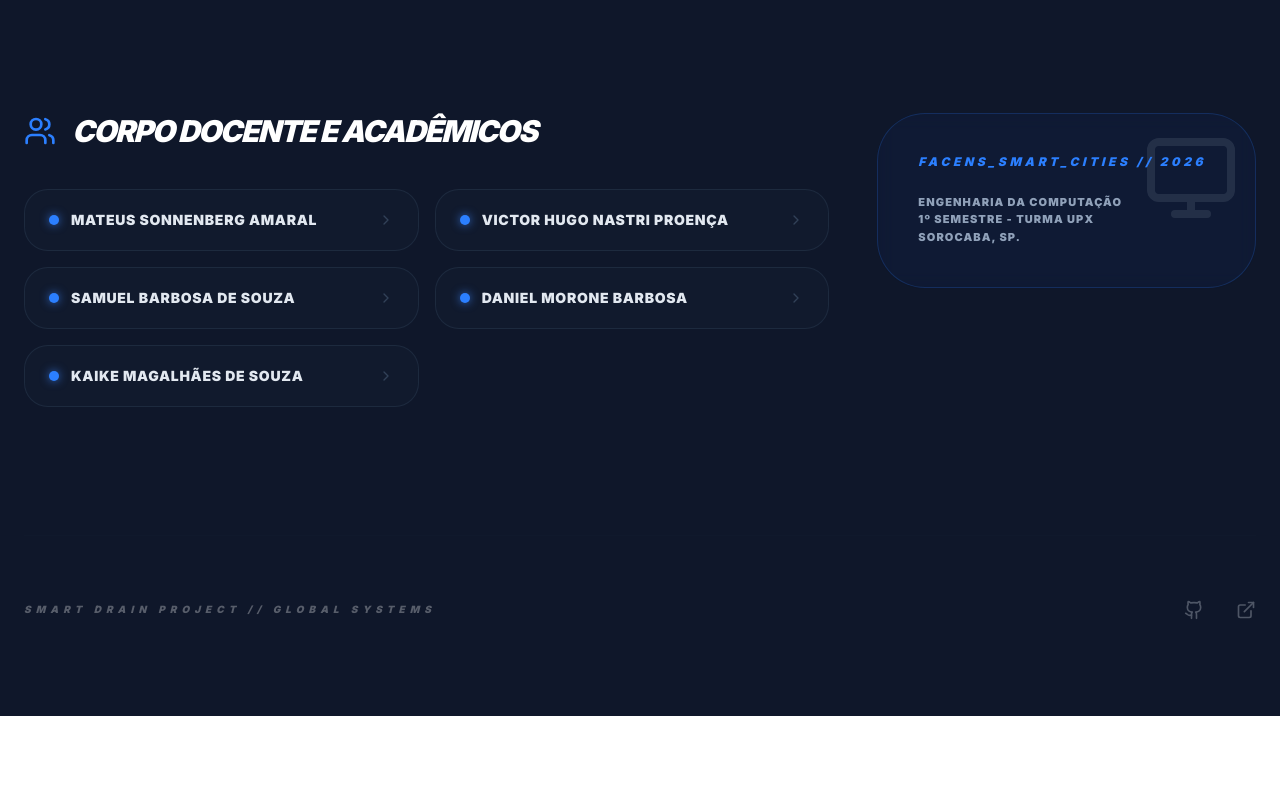
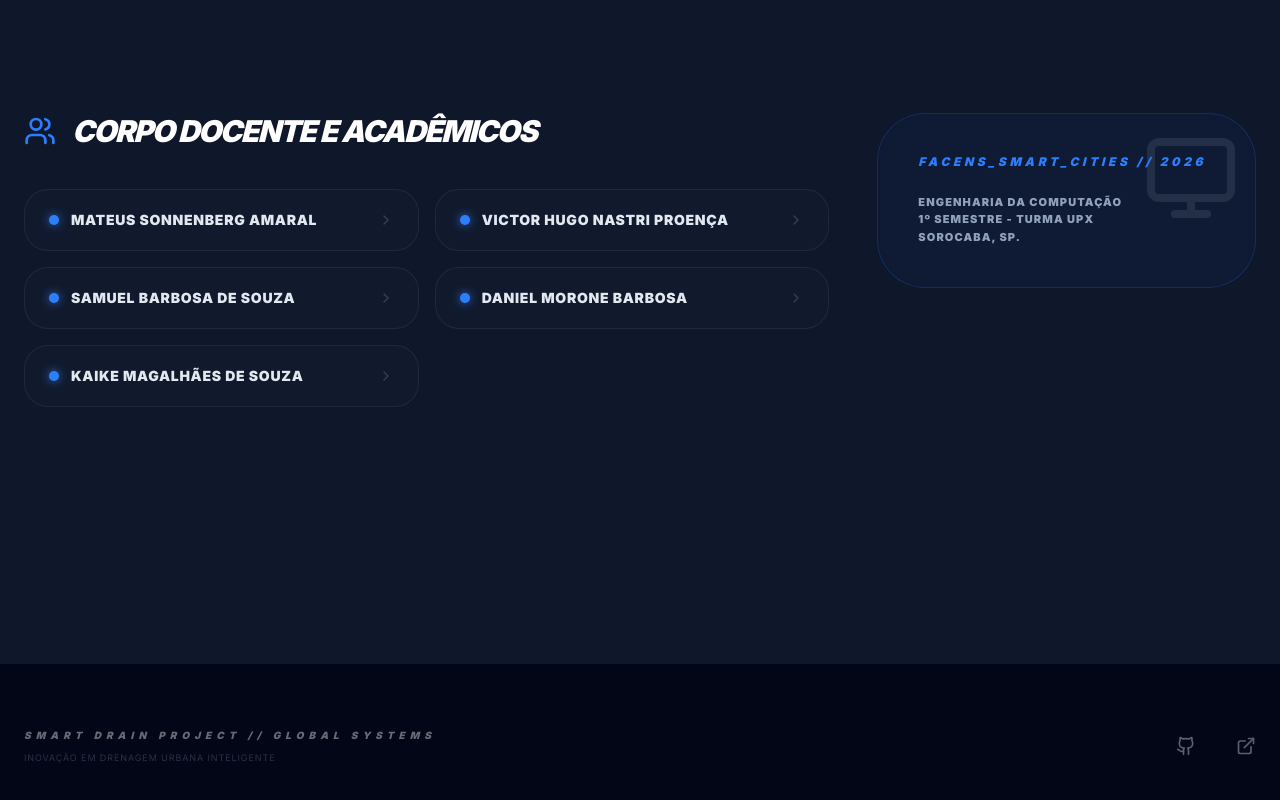
Before and after one commit to AquaSquirel/Smart-Drain-Web, a Next.js app: page / in a window 1280 px wide. Shown: the part 1880-2680 px from the top of the page. Before the commit the page ends 2596 px from the top, so only its background shows below. Built offline with nearby package versions, Linux system fonts and the light colour scheme.

Commit message:
Layout: move footer to bottom with proper spacing and background styling

```diff
--- a/src/app/page.tsx
+++ b/src/app/page.tsx
@@ -24,10 +24,9 @@ export default function Home() {
   useEffect(() => {
     const interval = setInterval(() => {
       setLevel(prev => {
-        // Lógica de simulação ultra-estável: Onda muito lenta e ruído mínimo
         const baseLevel = 12.4;
-        const slowWave = Math.sin(Date.now() / 5000) * 0.3; // Ciclo de 5 segundos para uma variação de apenas 0.3cm
-        const microNoise = (Math.random() - 0.5) * 0.05; // Ruído quase imperceptível nos decimais
+        const slowWave = Math.sin(Date.now() / 5000) * 0.3;
+        const microNoise = (Math.random() - 0.5) * 0.05;
 
         const next = Math.max(10, Math.min(baseLevel + slowWave + microNoise, 80));
 
@@ -38,7 +37,7 @@ export default function Home() {
         setHistory(h => [...h.slice(1), next]);
         return next;
       });
-    }, 500); // Atualiza apenas 2 vezes por segundo (500ms)
+    }, 500);
     return () => clearInterval(interval);
   }, []);
 
@@ -125,7 +124,7 @@ export default function Home() {
       </section>
 
       {/* --- SEGUNDA PÁGINA --- */}
-      <div className="max-w-7xl mx-auto px-6 space-y-32 pb-24">
+      <div className="max-w-7xl mx-auto px-6 space-y-32">
 
         <section id="contexto" className="pt-20 scroll-mt-24">
           <div className="grid lg:grid-cols-2 gap-16 items-center">
@@ -151,6 +150,7 @@ export default function Home() {
               </p>
             </div>
 
+            {/* GRÁFICO TÉCNICO DE TELEMETRIA */}
             <div className="relative group w-full">
               <div className="absolute -inset-4 bg-blue-500/10 rounded-[3rem] blur-2xl group-hover:bg-blue-500/15 transition-all"></div>
               <div className="relative aspect-video rounded-[2.5rem] bg-[#020617] border border-slate-800/80 overflow-hidden flex flex-col p-4 md:p-6 shadow-2xl ring-1 ring-white/5">
@@ -245,7 +245,7 @@ export default function Home() {
           </div>
         </section>
 
-        <section className="grid md:grid-cols-3 gap-12">
+        <section className="grid md:grid-cols-3 gap-12 pb-32">
           <div className="md:col-span-2 space-y-10">
              <h3 className="text-3xl font-black italic flex items-center gap-4 tracking-tighter uppercase text-white">
                <Users className="w-8 h-8 text-blue-500" /> Corpo Docente e Acadêmicos
@@ -276,15 +276,21 @@ export default function Home() {
             </p>
           </div>
         </section>
+      </div>
 
-        <footer className="pt-16 border-t border-slate-800/50 flex flex-col md:flex-row justify-between items-center gap-6 opacity-30 group hover:opacity-60 transition-opacity">
-          <p className="text-[10px] font-mono uppercase tracking-[0.5em] italic font-black text-white">Smart Drain Project // Global Systems</p>
-          <div className="flex gap-8">
-            <Github className="w-5 h-5 hover:text-blue-500 cursor-pointer transition-all" />
-            <ExternalLink className="w-5 h-5 hover:text-blue-500 cursor-pointer transition-all" />
+      {/* FOOTER - Movido para fora e com margem superior maior */}
+      <footer className="w-full bg-[#020617] border-t border-slate-800/50 py-16 mt-32">
+        <div className="max-w-7xl mx-auto px-6 flex flex-col md:flex-row justify-between items-center gap-8 opacity-40 group hover:opacity-100 transition-all duration-500">
+          <div className="space-y-2 text-center md:text-left">
+            <p className="text-[10px] font-mono uppercase tracking-[0.5em] italic font-black text-white">Smart Drain Project // Global Systems</p>
+            <p className="text-[9px] font-mono text-slate-500 uppercase tracking-widest">Inovação em Drenagem Urbana Inteligente</p>
           </div>
-        </footer>
-      </div>
+          <div className="flex gap-10">
+            <Github className="w-5 h-5 hover:text-blue-500 cursor-pointer transition-all hover:scale-110" />
+            <ExternalLink className="w-5 h-5 hover:text-blue-500 cursor-pointer transition-all hover:scale-110" />
+          </div>
+        </div>
+      </footer>
     </div>
   );
 }
```
